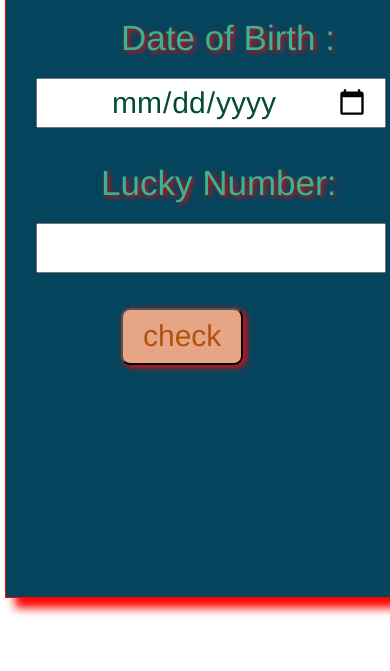
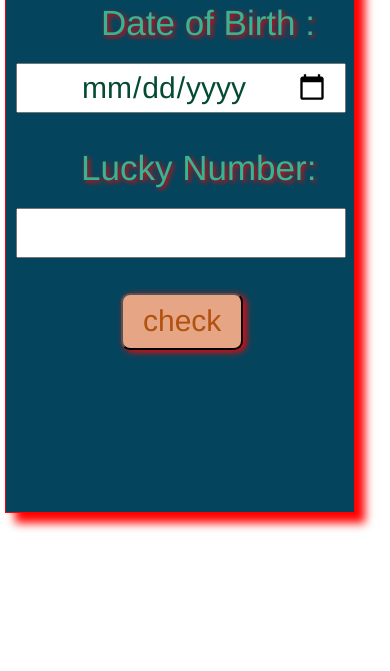
Before and after one commit to chaitali99-kumari/chaitali-birthday-lucky, a plain HTML site: page index.html in a window 390 px wide. Shown: the part 173-844 px from the top of the page. Drawn offline with Linux system fonts and the light colour scheme.

Commit message:
design commit

```diff
--- a/style.css
+++ b/style.css
@@ -59,11 +59,11 @@ p{
 @media(max-width:700px){
 
     .box{
-        margin-top: 20px;
-        width:400px;
-        height:750px;
+        margin-top: 5px;
+        width:350px;
+        height:680px;
         margin-left: -10px;
-        margin-right: 200px;
+
 
     }
     h1{
@@ -73,16 +73,16 @@ p{
     }
 
     lable{
-       padding-left: 100px;
+       padding-left: 80px;
        font-size: 35px;
     }#l2{
-        padding-left: 80px;
+        padding-left: 60px;
     }
 
     input{
-        width:350px;
+        width:330px;
         height:50px;
-        margin-left: 15px;
+        margin-left: -5px;
         margin-top: 15px;
         margin-bottom: 30px;
     }
```
